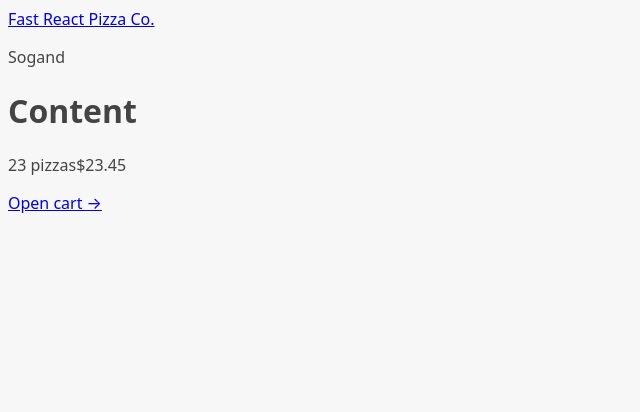
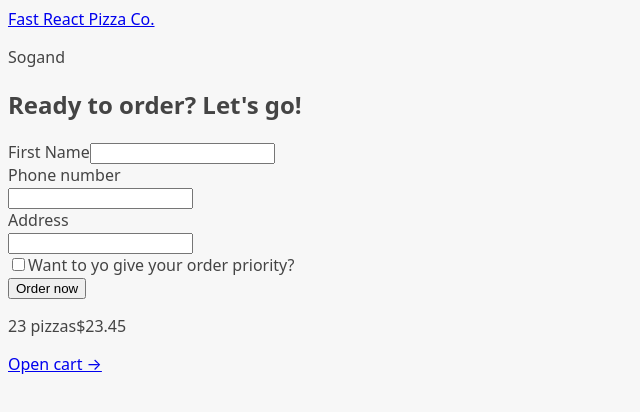
Before and after one commit to Sogand-mohamadiPour/fast-react-pizza, a React (Vite) app: page /order/new in a window 1280 px wide. Shown: the top 412 px of the page, without its empty margins (0-640 px from the left). Built offline with nearby package versions, Linux system fonts and the light colour scheme.

Commit message:
outlet added

```diff
--- a/src/ui/AppLayout.jsx
+++ b/src/ui/AppLayout.jsx
@@ -1,3 +1,4 @@
+import { Outlet } from "react-router-dom"
 import CartOverview from "../features/cart/CartOverview"
 import Header from "./Header"
 
@@ -7,7 +8,7 @@ function AppLayout() {
       <Header />
 
       <main>
-        <h1>Content</h1>
+        <Outlet />
       </main>
 
       <CartOverview />
```
